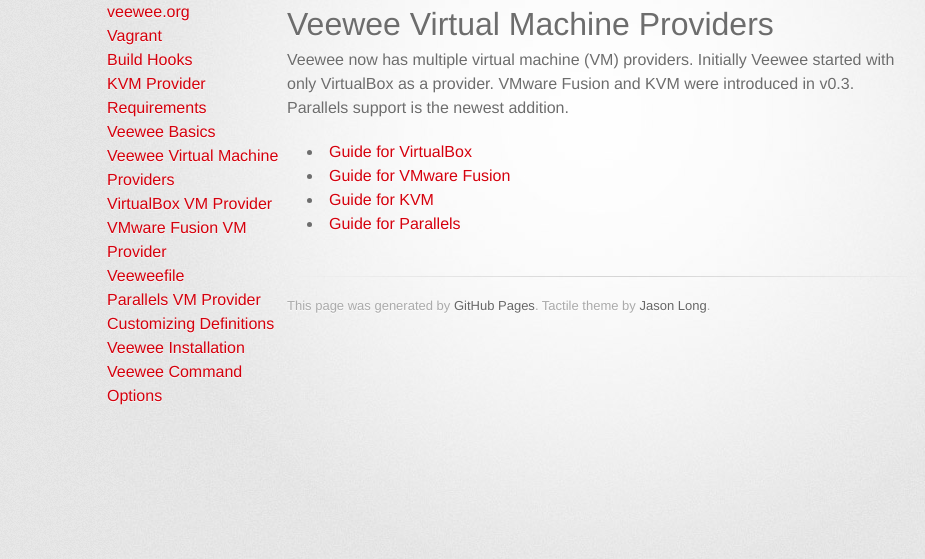
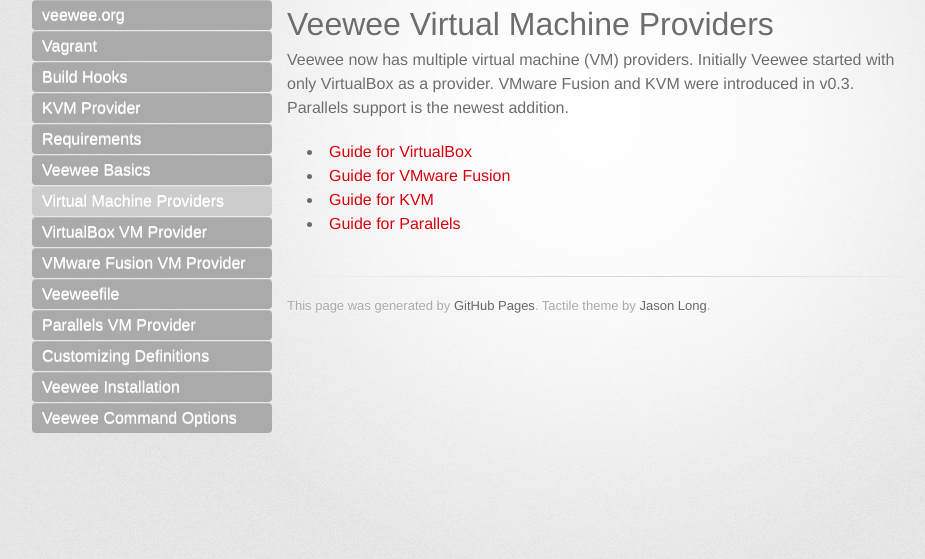
Before and after one commit to veewee-org/veewee-org.github.io, a Jekyll site: the page built from docs/providers/index.md, in a window 1280 px wide. Shown: the top 559 px of the page, without its empty margins (43-968 px from the left). Built offline with Jekyll 4.4.1, drawn with Linux system fonts in a browser that asks for light colours; some web fonts are replaced.

Commit message:
improved menu

```diff
--- a/_layouts/default.html
+++ b/_layouts/default.html
@@ -19,10 +19,10 @@
 
         <menu>
           <ul>
-            <li><a href="/">veewee.org</a></li>
+            <li><a href="/" {% if page.url == '/index.html' %}class='current'{% endif %}>veewee.org</a></li>
             {% assign docs = (site.pages | where: "category", "docs") %}
-            {% for page in docs %}
-              <li><a href="{{page.url}}">{{page.title}}</a></li>
+            {% for doc in docs %}
+              <li><a href="{{doc.url}}" {% if doc.url == page.url %}class='current'{% endif %}>{{doc.title}}</a></li>
             {% endfor %}
           </ul>
         </menu>
--- a/docs/providers/index.md
+++ b/docs/providers/index.md
@@ -1,5 +1,5 @@
 ---
-title: Veewee Virtual Machine Providers
+title: Virtual Machine Providers
 ---
 # Veewee Virtual Machine Providers
 
--- a/stylesheets/stylesheet.css
+++ b/stylesheets/stylesheet.css
@@ -339,7 +339,6 @@
 
 menu {
     position:fixed;
-    width: 200px;
     z-index: 100;
 }
 
@@ -348,8 +347,7 @@
     list-style-type: none;
     margin: 0;
     padding: 0;
-    width: 200px;
-    left: -200px
+    left: -275px
 }
 
 menu ul li {
@@ -359,7 +357,19 @@
 }
 
 menu a {
-    display: block;
+    width: 220px;
+    background: #AAA;
+    color: #FFF;
+    display: inline-block;
+    border-radius: 4px;
+    box-shadow: inset 0 1px 0 rgba(255,255,255,0.2);
+    text-decoration: none;
+    padding: 3px 10px;
+    margin-bottom: 1px;
+}
+
+menu a:hover, menu a.current {
+  background: #CCC;
 }
 
 /* #Media Queries
```
